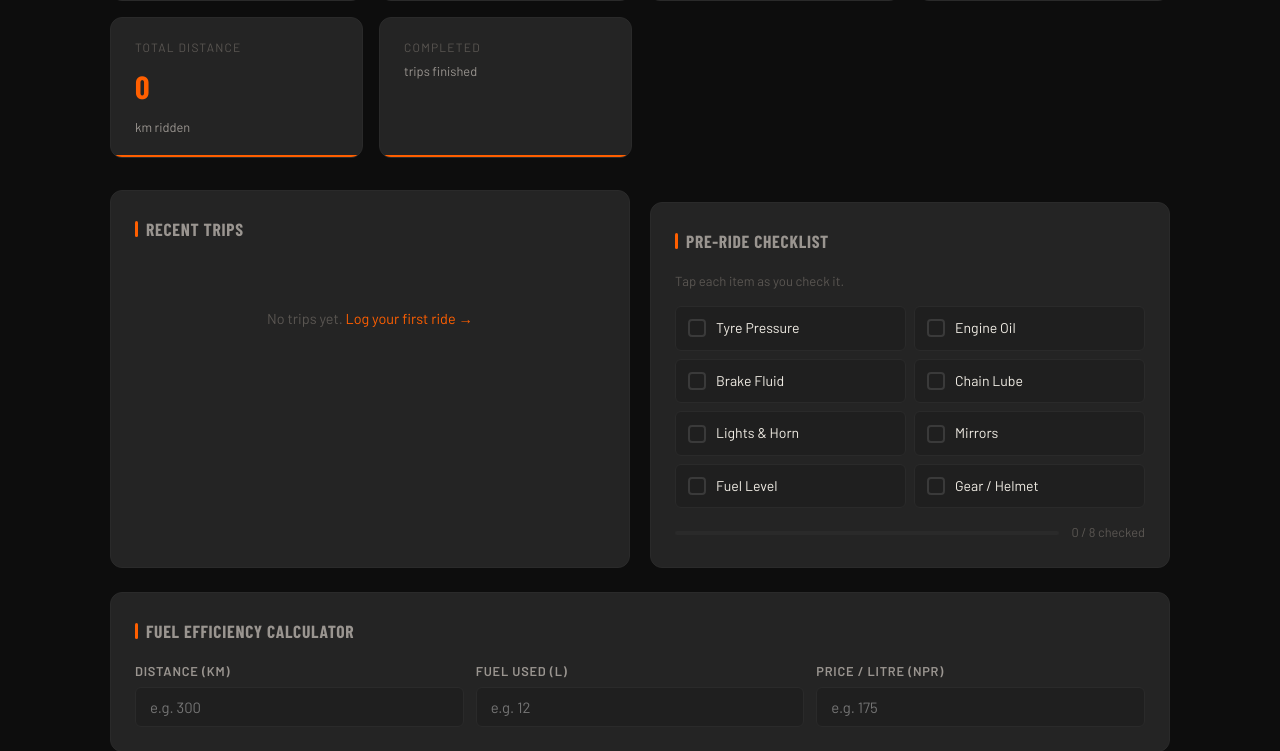
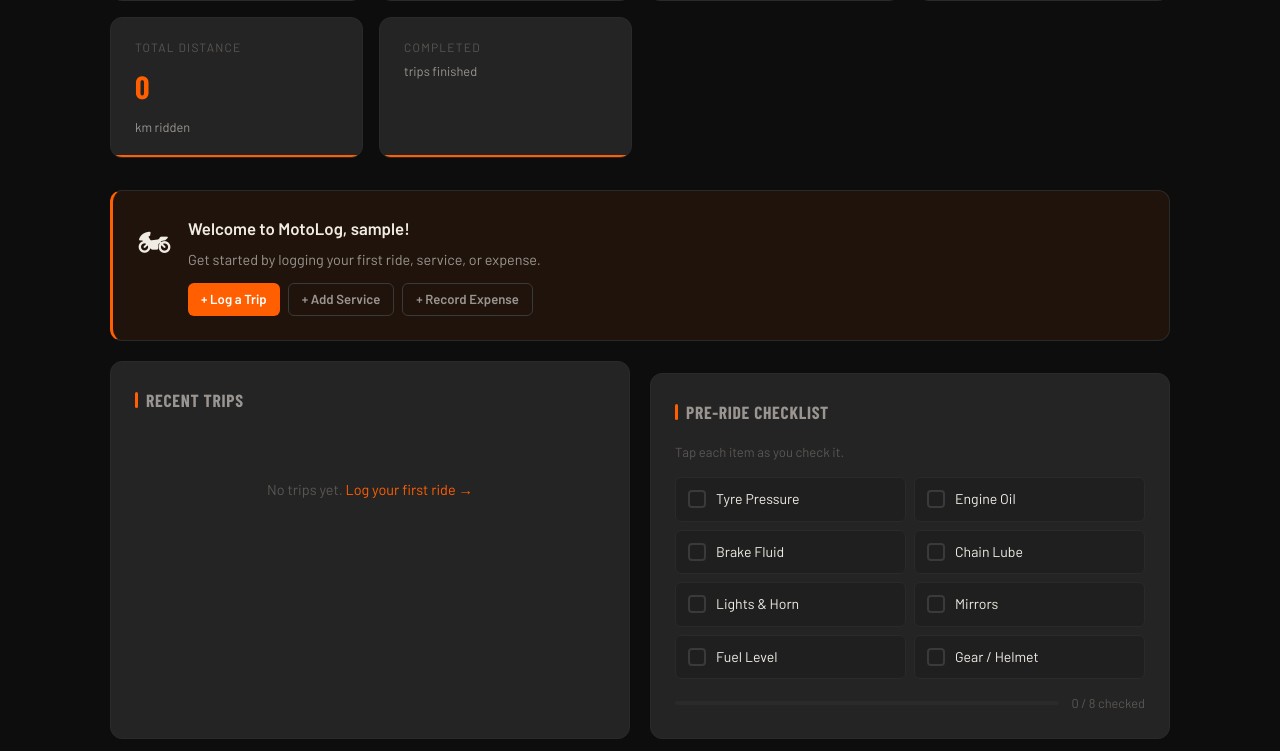
Before and after one commit to Promish-bista/motolog, a Flask app: page / in a window 1280 px wide. Shown: the part 389-1140 px from the top of the page. Run offline with Flask 3, Linux system fonts and the light colour scheme; the visitor is signed in with stand-in values (Sample User, id 1); data that the repository does not hold is empty; some web fonts are replaced.

Commit message:
Add getting started welcome card for new riders on dashboard

```diff
--- a/templates/index.html
+++ b/templates/index.html
@@ -42,6 +42,24 @@
   </div>
 </div>
 </div>
+
+<!-- ── Getting Started ── -->
+{% if not trips and not maintenance and not expenses %}
+<div class="card" style="margin-bottom:20px; border-left:3px solid var(--orange); background:var(--orange-subtle);">
+  <div style="display:flex; align-items:flex-start; gap:16px;">
+    <div style="font-size:2rem;">🏍</div>
+    <div>
+      <div style="font-weight:700; font-size:1.05rem; margin-bottom:6px;">Welcome to MotoLog, {{ current_user.username }}!</div>
+      <div style="color:var(--text-secondary); font-size:0.9rem; margin-bottom:12px;">Get started by logging your first ride, service, or expense.</div>
+      <div style="display:flex; gap:8px; flex-wrap:wrap;">
+        <a href="{{ url_for('new_trip') }}" class="btn btn-primary btn-sm">+ Log a Trip</a>
+        <a href="{{ url_for('maintenance') }}" class="btn btn-ghost btn-sm">+ Add Service</a>
+        <a href="{{ url_for('expenses') }}" class="btn btn-ghost btn-sm">+ Record Expense</a>
+      </div>
+    </div>
+  </div>
+</div>
+{% endif %}
 
 <!-- ── Maintenance Reminder ── -->
 {% if maintenance %}
```
